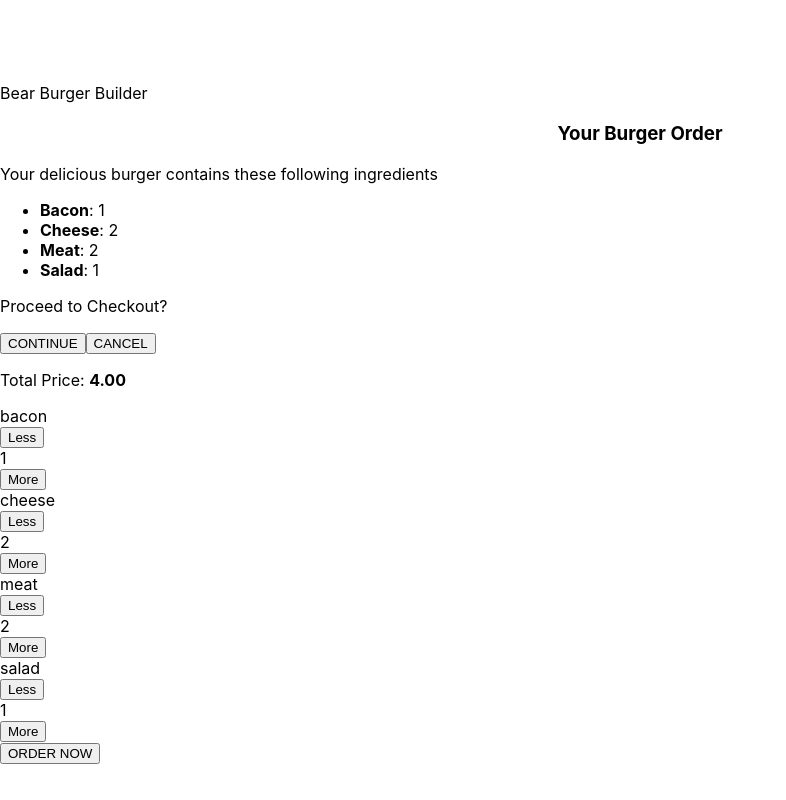
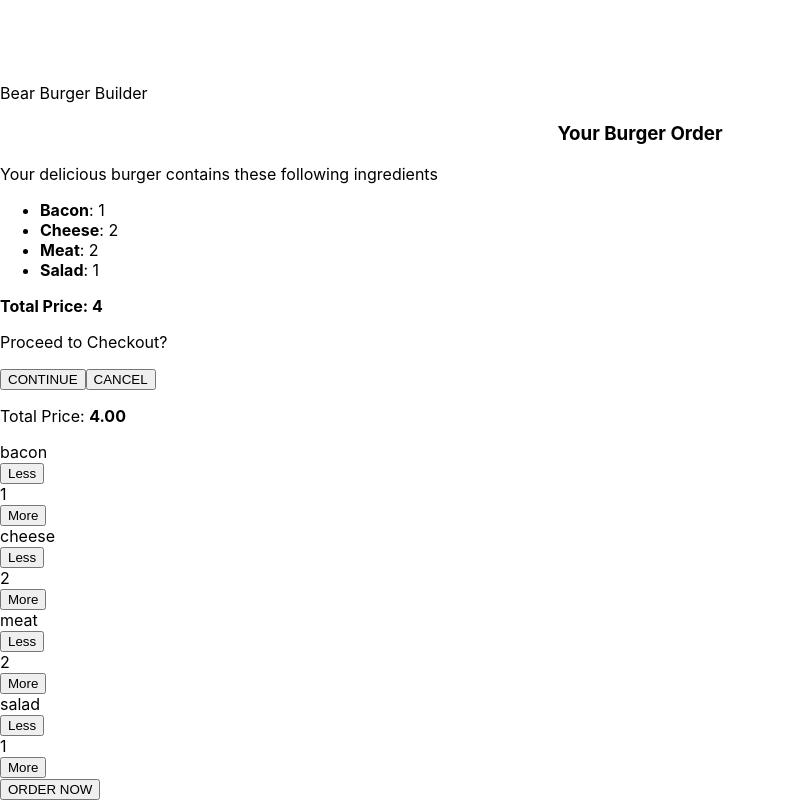
Before and after one commit to cqhung1412/burger-builder, a React app: page / in a window 1280 px wide. Shown: the part 842-1642 px from the top of the page, without its empty margins (0-786 px from the left). Before the commit the page ends 1606 px from the top, so only its background shows below. Built offline with nearby package versions, Linux system fonts and the light colour scheme.

Commit message:
Adding Price to Summary

```diff
--- a/src/components/Burger/OrderSummary/OrderSummary.jsx
+++ b/src/components/Burger/OrderSummary/OrderSummary.jsx
@@ -8,17 +8,24 @@ const orderSummary = (props) => {
     return prev
   }, { 'bacon': 0, 'cheese': 0, 'meat': 0, 'salad': 0 })
 
-  const ingredientSummary = Object.keys(ingsArr)
-    .filter(ing => ingsArr[ing] !== 0)
-    .map(ing =>
-      <li key={ing}><strong style={{textTransform: 'capitalize'}}>{ing}</strong>: {ingsArr[ing]}</li>
-    )
+  const ingredientSummary = (
+    <ul>
+      {
+        Object.keys(ingsArr)
+        .filter(ing => ingsArr[ing] !== 0)
+        .map(ing =>
+          <li key={ing}><strong style={{textTransform: 'capitalize'}}>{ing}</strong>: {ingsArr[ing]}</li>
+        )
+      }
+    </ul>
+  )
 
   return (
     <Auxiliary>
       <h3 style={{textAlign: 'center'}}>Your Burger Order</h3>
       <p>Your delicious burger contains these following ingredients</p>
-      <ul>{ingredientSummary}</ul>
+      {ingredientSummary}
+      <strong>Total Price: {props.totalPrice}</strong>
       <p>Proceed to Checkout?</p>
       <Button btnType='Success' onClick={props.onContinue}>CONTINUE</Button>
       <Button btnType='Danger' onClick={props.onCancel}>CANCEL</Button>
--- a/src/containers/BurgerBuilder/BurgerBuilder.jsx
+++ b/src/containers/BurgerBuilder/BurgerBuilder.jsx
@@ -67,6 +67,7 @@ export default class BurgerBuilder extends Component {
         >
           <OrderSummary
             ingredients={this.state.ingredients}
+            totalPrice={this.state.totalPrice}
             onCancel={this.toggleModal}
             onContinue={this.purchaseContinueHandler}
           />
```
